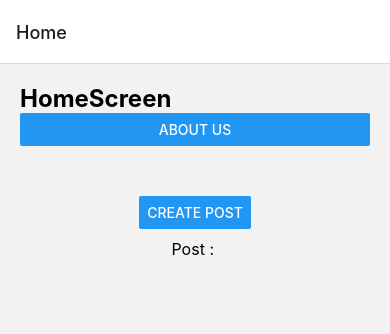
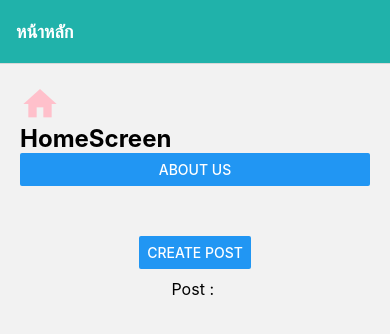
Before and after one commit to NatrinT/TNIreactNative, a React Native app: screen /Home in a window 390 px wide. Shown: the top 334 px of the page. Built offline with nearby package versions, Linux system fonts and the light colour scheme.

Commit message:
Practice_3

```diff
--- a/App.tsx
+++ b/App.tsx
@@ -1,29 +1,51 @@
-import { StyleSheet , View, Text } from 'react-native'
-import React from 'react'
-import { NavigationContainer } from '@react-navigation/native'
-import { createNativeStackNavigator } from '@react-navigation/native-stack'
+import { StyleSheet, View, Text } from "react-native";
+import React from "react";
+import { NavigationContainer } from "@react-navigation/native";
+import { createNativeStackNavigator } from "@react-navigation/native-stack";
 
-import HomeScreen from './screens/HomeScreen'
-import AboutScreen from './screens/AboutScreen'
-import CreatePost from './screens/CreatePost'
+import HomeScreen from "./screens/HomeScreen";
+import AboutScreen from "./screens/AboutScreen";
+import CreatePost from "./screens/CreatePost";
 
-const HomeStack = createNativeStackNavigator()
+const HomeStack = createNativeStackNavigator();
 
-const App = ():React.JSX.Element => {
+const App = (): React.JSX.Element => {
   return (
     <NavigationContainer>
-      <HomeStack.Navigator initialRouteName='Home'>
-        <HomeStack.Screen name='Home' component={HomeScreen} />
-        <HomeStack.Screen name='About' component={AboutScreen} />
-        <HomeStack.Screen name='CreatePost' component={CreatePost} />
+      <HomeStack.Navigator
+        initialRouteName="Home"
+        screenOptions={{
+          headerStyle: { backgroundColor: "#20b2aa" },
+          headerTintColor: "white",
+          headerTitleStyle: { fontWeight: "bold" },
+        }}
+      >
+        <HomeStack.Screen
+          name="Home"
+          component={HomeScreen}
+          options={{ title: "หน้าหลัก" }}
+        />
+        <HomeStack.Screen
+          name="About"
+          component={AboutScreen}
+          options={{
+            title: "เกี่ยวกับเรา",
+            headerTitleAlign: "center",
+          }}
+        />
+        <HomeStack.Screen
+          name="CreatePost"
+          component={CreatePost}
+          options={{ title: "สร้างโพสต์" }}
+        />
       </HomeStack.Navigator>
     </NavigationContainer>
-  )
-}
-export default App
+  );
+};
+export default App;
 
 const styles = StyleSheet.create({
-  container:{
-    flex:1
-  }
-})
+  container: {
+    flex: 1,
+  },
+});
--- a/package.json
+++ b/package.json
@@ -20,11 +20,13 @@
     "react-native-reanimated": "^3.10.1",
     "react-native-safe-area-context": "4.10.5",
     "react-native-screens": "3.31.1",
-    "react-native-svg": "^15.6.0"
+    "react-native-svg": "^15.6.0",
+    "react-native-vector-icons": "^10.1.0"
   },
   "devDependencies": {
     "@babel/core": "^7.20.0",
     "@types/react": "~18.2.45",
+    "@types/react-native-vector-icons": "^6.4.18",
     "typescript": "^5.5.3"
   },
   "private": true
--- a/screens/HomeScreen.tsx
+++ b/screens/HomeScreen.tsx
@@ -1,9 +1,8 @@
 import { View, Text, Button, StyleSheet } from "react-native";
 import React from "react";
-import { NativeStackNavigationProp } from "@react-navigation/native-stack";
+import MaterialIcon from "react-native-vector-icons/MaterialIcons";
 
 const HomeScreen = ({ navigation, route }: any): React.JSX.Element => {
-
   const gotoAbout = () => {
     navigation.navigate("About", {
       companyName: "Thai-Nichi Institute of Technology",
@@ -20,6 +19,7 @@
 
   return (
     <View style={styles.container}>
+      <MaterialIcon name="home" size={40} color={"pink"} />
       <Text style={styles.header}>HomeScreen</Text>
       <Button title="ABOUT US" onPress={gotoAbout} />
       <View style={styles.postContainer}>
```
Also changed, not shown: 1 other file (tests, documents, lock files or other folders).
